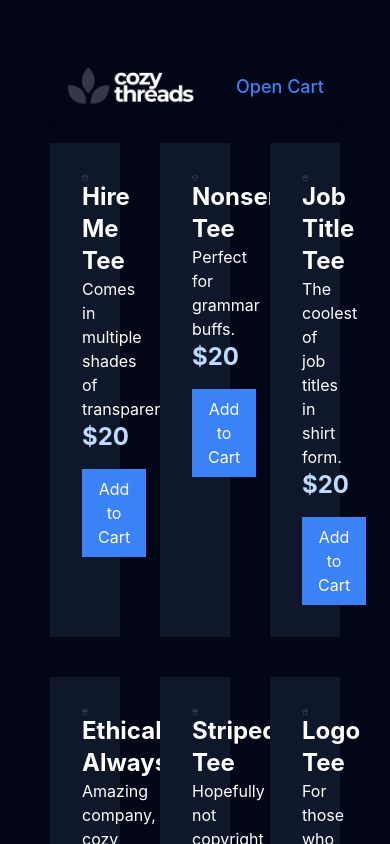
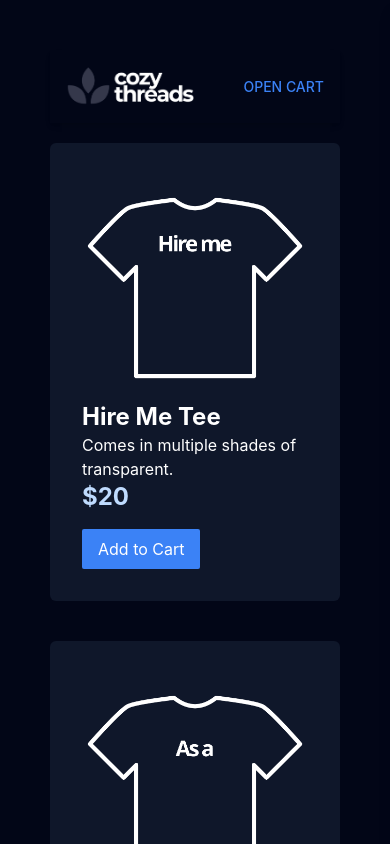
Before and after one commit to LandonOsteen/cozy-threads, a React (Create React App) app: page / in a window 390 px wide. Shown: the top 844 px of the page. Built offline with nearby package versions, Linux system fonts and the light colour scheme.

Commit message:
updated mobile stylings

```diff
--- a/src/components/CartDrawer.js
+++ b/src/components/CartDrawer.js
@@ -6,14 +6,26 @@ const CartDrawer = ({ cart, isOpen, onClose, removeFromCart }) => {
 
   return (
     <div
-      className={`fixed right-0 top-0 w-1/3 h-full p-10 bg-slate-950 shadow-lg transform ${
+      className={`fixed right-0 top-0 w-full h-full p-10 bg-slate-950 shadow-lg transform ${
         isOpen ? 'translate-x-0' : 'translate-x-full'
       } transition-transform duration-300`}
     >
-      <button onClick={onClose} className="text-xl p-4">
-        x
+      <button onClick={onClose} className="text-sm p-4 text-red-600">
+        CLOSE CART
       </button>
       <h2 className="text-3xl font-bold p-4">Your Cart</h2>
+      <h2 className="text-sm p-4">
+        Thank you for shopping on our test store. You can checkout using any of
+        the sample credit card numbers{' '}
+        <a
+          href="https://stripe.com/docs/testing#cards"
+          target="_blank"
+          rel="noreferrer"
+          className="text-green-200"
+        >
+          at this link.
+        </a>
+      </h2>
       <div className="p-4">
         {cart.map((product) => (
           <div key={product.id}>
@@ -35,7 +47,7 @@ const CartDrawer = ({ cart, isOpen, onClose, removeFromCart }) => {
                 onClick={() => removeFromCart(product.id)}
                 className="text-red-500"
               >
-                Remove
+                Remove item
               </button>
             </div>
           </div>
--- a/src/components/CheckoutButton.js
+++ b/src/components/CheckoutButton.js
@@ -31,9 +31,9 @@ const CheckoutButton = ({ cart }) => {
   return (
     <button
       onClick={handleCheckout}
-      className="mt-4 bg-green-500 text-white px-4 py-2 w-full"
+      className="mt-4 bg-blue-500 text-white px-4 py-2 w-full rounded-md"
     >
-      Checkout
+      Checkout with Stripe
     </button>
   );
 };
--- a/src/components/Header.js
+++ b/src/components/Header.js
@@ -9,9 +9,9 @@ const Header = ({ openCart }) => {
       </Link>
       <button
         onClick={openCart}
-        className="text-lg font-medium text-blue-500 hover:underline"
+        className="text-sm font-medium text-blue-500 hover:underline"
       >
-        Open Cart
+        OPEN CART
       </button>
     </header>
   );
--- a/src/components/MainPage.js
+++ b/src/components/MainPage.js
@@ -65,7 +65,7 @@ const MainPage = () => {
   return (
     <div className="container mx-auto">
       <Header openCart={() => setDrawerOpen(true)} />
-      <div className="grid grid-cols-3 gap-10 my-5">
+      <div className="grid grid-cols-1 md:grid-cols-3 gap-10 my-5">
         {products.map((product) => (
           <ProductCard
             key={product.id}
--- a/src/components/ProductCard.js
+++ b/src/components/ProductCard.js
@@ -3,7 +3,7 @@ import React from 'react';
 
 const ProductCard = ({ product, addToCart }) => {
   return (
-    <div className="bg-slate-900 p-8">
+    <div className="bg-slate-900 p-8 rounded-md hover:bg-slate-800">
       <img
         src={product.image}
         alt={product.title}
@@ -14,7 +14,7 @@ const ProductCard = ({ product, addToCart }) => {
       <p className="text-2xl font-bold text-blue-200">${product.price}</p>
       <button
         onClick={() => addToCart(product)}
-        className="mt-4 bg-blue-500 text-white px-4 py-2"
+        className="mt-4 bg-blue-500 text-white px-4 py-2 rounded-sm"
       >
         Add to Cart
       </button>
```
